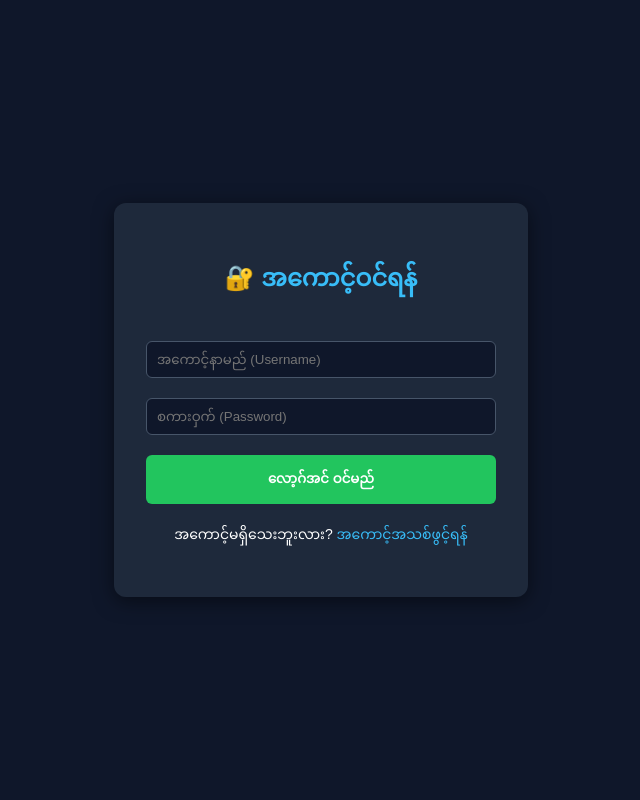
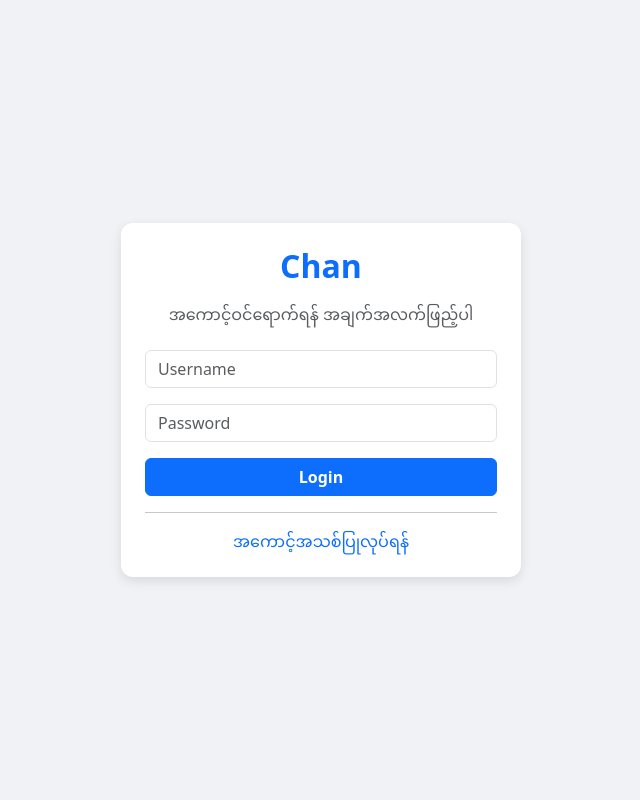
Before and after one commit to glimmgy-sketch/csw-dynamic, a Flask app: page /login in a window 1280 px wide. Shown: the whole page, without its empty margins (319-959 px from the left). Run offline with Flask 3, Linux system fonts and the light colour scheme.

Commit message:
Update login.html

```diff
--- a/templates/login.html
+++ b/templates/login.html
@@ -1,39 +1,41 @@
 <!DOCTYPE html>
-<html lang="my">
+<html lang="en">
 <head>
     <meta charset="UTF-8">
     <meta name="viewport" content="width=device-width, initial-scale=1.0">
-    <title>Login - Dynamic Studio</title>
+    <title>Chan - Login</title>
+    <link href="https://cdn.jsdelivr.net/npm/bootstrap@5.3.0/dist/css/bootstrap.min.css" rel="stylesheet">
     <style>
-        body { font-family: sans-serif; background: #0f172a; color: #fff; display: flex; justify-content: center; align-items: center; height: 100vh; margin: 0; }
-        .card { background: #1e293b; padding: 2rem; border-radius: 12px; width: 100%; max-width: 350px; box-shadow: 0 4px 20px rgba(0,0,0,0.5); }
-        h2 { text-align: center; color: #38bdf8; margin-bottom: 1.5rem; }
-        input { width: 100%; padding: 10px; margin: 10px 0; border: 1px solid #475569; background: #0f172a; color: #fff; border-radius: 6px; box-sizing: border-box; }
-        button { width: 100%; padding: 10px; background: #22c55e; color: #fff; font-weight: bold; border: none; border-radius: 6px; cursor: pointer; margin-top: 10px; }
-        button:hover { background: #16a34a; }
-        .flash { background: #ef4444; padding: 10px; border-radius: 6px; margin-bottom: 15px; font-size: 14px; text-align: center; }
-        p { text-align: center; margin-top: 1rem; font-size: 14px; }
-        a { color: #38bdf8; text-decoration: none; }
+        body { background-color: #f0f2f5; display: flex; align-items: center; justify-content: center; height: 100vh; }
+        .card { border-radius: 12px; width: 100%; max-width: 400px; border: none; box-shadow: 0 4px 12px rgba(0,0,0,0.1); }
     </style>
 </head>
 <body>
-    <div class="card">
-        <h2>🔐 အကောင့်ဝင်ရန်</h2>
+    <div class="card p-4">
+        <h2 class="text-center text-primary fw-bold mb-3">Chan</h2>
+        <p class="text-center text-muted mb-4">အကောင့်ဝင်ရောက်ရန် အချက်အလက်ဖြည့်ပါ</p>
 
-        {% with messages = get_flashed_messages() %}
-          {% if messages %}
-            {% for message in messages %}
-              <div class="flash">{{ message }}</div>
-            {% endfor %}
-          {% endif %}
+        {% with messages = get_flashed_messages(with_categories=true) %}
+            {% if messages %}
+                {% for category, message in messages %}
+                    <div class="alert alert-{{ category }} p-2 text-center" style="font-size: 0.9rem;">{{ message }}</div>
+                {% endfor %}
+            {% endif %}
         {% endwith %}
 
-        <form method="POST">
-            <input type="text" name="username" placeholder="အကောင့်နာမည် (Username)" required>
-            <input type="password" name="password" placeholder="စကားဝှက် (Password)" required>
-            <button type="submit">လော့ဂ်အင် ဝင်မည်</button>
+        <form action="{{ url_for('login') }}" method="POST">
+            <div class="mb-3">
+                <input type="text" name="username" class="form-control" placeholder="Username" required>
+            </div>
+            <div class="mb-3">
+                <input type="password" name="password" class="form-control" placeholder="Password" required>
+            </div>
+            <button type="submit" class="btn btn-primary w-100 fw-bold">Login</button>
         </form>
-        <p>အကောင့်မရှိသေးဘူးလား? <a href="{{ url_for('signup') }}">အကောင့်အသစ်ဖွင့်ရန်</a></p>
+        <hr>
+        <div class="text-center">
+            <a href="{{ url_for('signup') }}" class="text-decoration-none">အကောင့်အသစ်ပြုလုပ်ရန်</a>
+        </div>
     </div>
 </body>
 </html>
```
